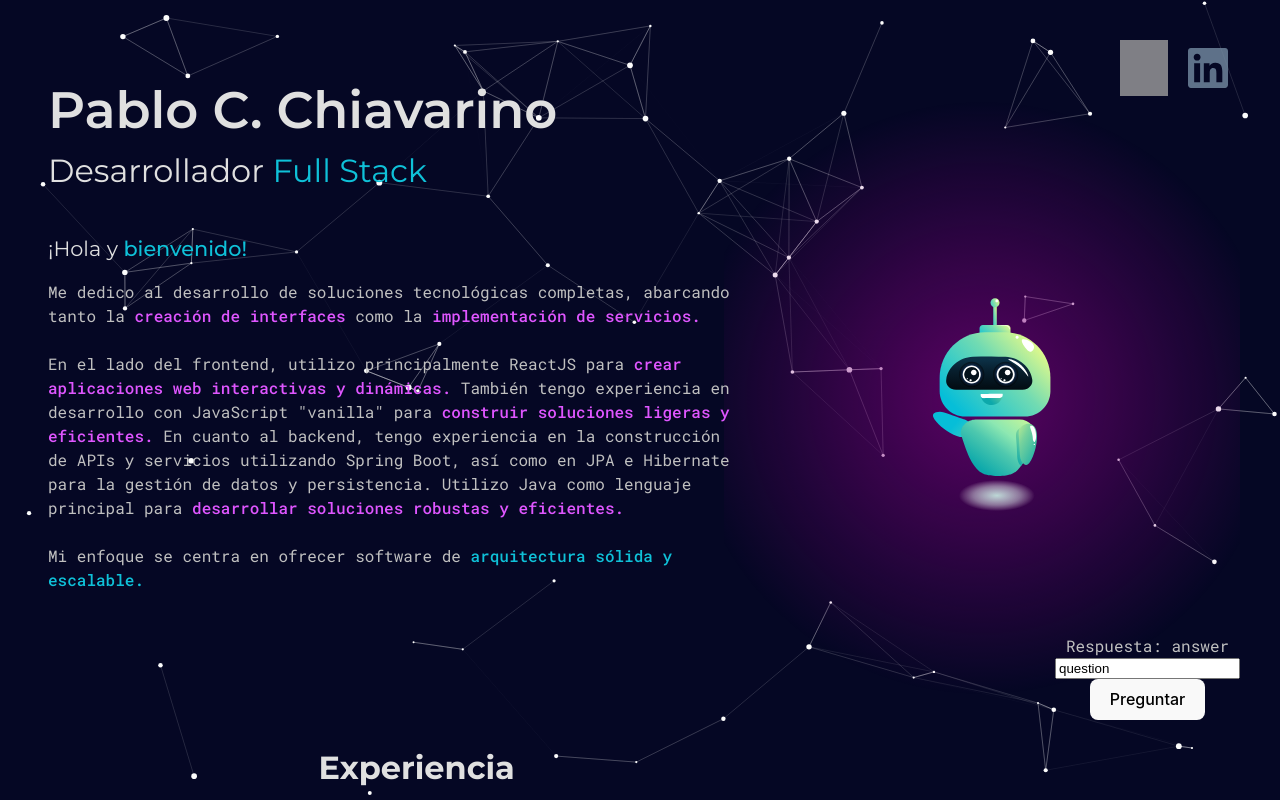
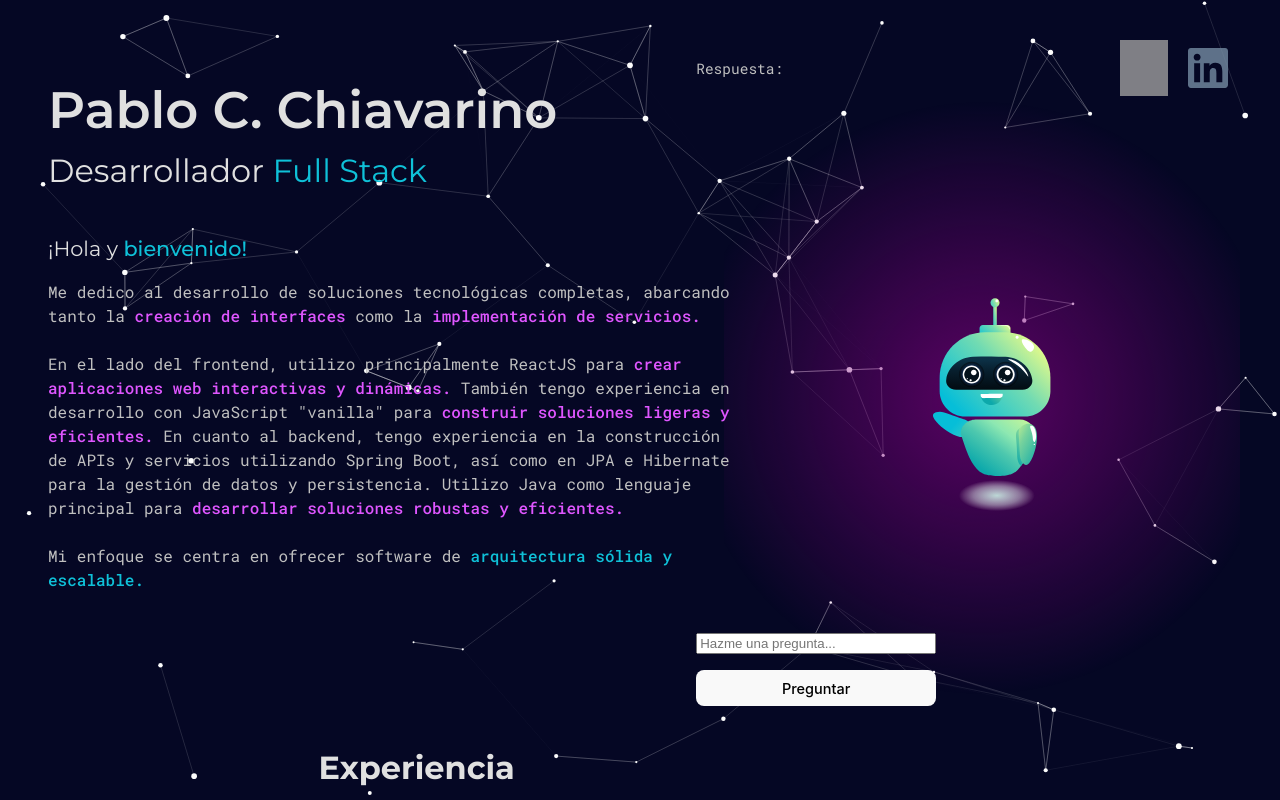
Before and after one commit to PabloC-Chiavarino/reactJs-portfolio-v2, a React (Vite) app: page / in a window 1280 px wide. Shown: the top 800 px of the page. Built offline with nearby package versions, Linux system fonts and the light colour scheme; grey boxes are pictures that could not be loaded.

Commit message:
feat: add bot question/answer logic

```diff
--- a/src/components/WebGuideRobot/index.jsx
+++ b/src/components/WebGuideRobot/index.jsx
@@ -1,63 +1,99 @@
-import React from 'react';
-import PropTypes from 'prop-types';
-import Lottie from 'lottie-react';
-import animationData from '../../assets/hiRobot.json';
-import './styles.css';
+import React, { useState } from "react";
+import PropTypes from "prop-types";
+import { config, messageResponses } from "../../config/ChatBotCfg";
+import Lottie from "lottie-react";
+import animationData from "../../assets/hiRobot.json";
+import "./styles.css";
 
-const WebGuideRobot = React.forwardRef(({location}, ref) => {
+const WebGuideRobot = React.forwardRef(({ location }, ref) => {
+   const [question, setQuestion] = useState("");
+   const [answer, setAnswer] = useState(config.initialMessage);
 
-    const { wgrLocation, scrollDirection, predominantSection } = location
+   const { wgrLocation, scrollDirection, predominantSection } = location;
 
-    console.log("wgrLocation:", wgrLocation)
-    console.log("scrollDirection:", scrollDirection)
+   console.log("wgrLocation:", wgrLocation);
+   console.log("scrollDirection:", scrollDirection);
 
-        let animationState = "wgrobot--initialPos"
+   let animationState = "wgrobot--initialPos";
 
-        if (wgrLocation === 'cta') {
-            animationState = (scrollDirection === 'down')
-                ? "wgrobot--goToCTA"
-                : "wgrobot--stayEnd";
+   const handleAnswer = (question) => {
 
-        } else if (wgrLocation === 'timeline') {
-            animationState = (scrollDirection === 'down')
+      const lowerCaseQuestion = question.toLowerCase();
+
+      let maxScore = 0;
+      let bestMatchKey = null;
+
+      Object.keys(messageResponses).forEach((key) => {
+
+         let words = key.split(" ");
+
+         let score = words.reduce((acc, word) => {
+
+               return lowerCaseQuestion.includes(word)
+                  ? acc + 1
+                  : acc;
+            },0)
+
+         if (score > maxScore) {
+            maxScore = score;
+            bestMatchKey = key;
+         }
+      })
+
+      setAnswer(messageResponses[bestMatchKey] || messageResponses.default);
+
+   };
+
+   const handleKeyDown = (e) => {
+      if (e.key === "Enter") {
+         handleAnswer(question);
+      }
+   }
+
+
+   if (wgrLocation === "cta") {
+      animationState =
+         scrollDirection === "down" ? "wgrobot--goToCTA" : "wgrobot--stayEnd";
+   } else if (wgrLocation === "timeline") {
+      animationState =
+         scrollDirection === "down"
             ? "wgrobot--goToTimeline"
             : "wgrobot--returnFromCTA";
-
-        } else if (wgrLocation === 'mainInfo' && predominantSection === 'mainInfo') {
-            animationState = (scrollDirection === 'down')
+   } else if (wgrLocation === "mainInfo" && predominantSection === "mainInfo") {
+      animationState =
+         scrollDirection === "down"
             ? "wgrobot--goToTimeline"
             : "wgrobot--returnFromTimeline";
    }
 
-
    return (
-        <>
-            <div
-                className={`wgrobot__container ${animationState}`}
-                ref={ref}
-            >
+      <div className={`wgrobot__container ${animationState}`} ref={ref}>
          <Lottie className="wgrobot" animationData={animationData} />
 
-            </div>
-            <div
-                className="chat__container"
-                ref={ref}
-                >
-                <p>Respuesta: {'answer'}</p>
+         <div className="chat__container" ref={ref}>
+            <p>Respuesta: {answer}</p>
+
+            <div className="input__container">
                <input
                   type="text"
-                    value={'question'}
+                  value={question}
                   onChange={(e) => setQuestion(e.target.value)}
+                  onKeyDown={handleKeyDown}
                   placeholder="Hazme una pregunta..."
                />
-                <button>Preguntar</button>
+               <button
+                  onClick={() => {
+                     handleAnswer(question);
+                  }}
+               >Preguntar</button>
             </div>
-        </>
-    )
-})
+         </div>
+      </div>
+   );
+});
 
 WebGuideRobot.propTypes = {
-    location: PropTypes.object
-}
+   location: PropTypes.object,
+};
 
-export default WebGuideRobot
+export default WebGuideRobot;
--- a/src/components/WebGuideRobot/styles.css
+++ b/src/components/WebGuideRobot/styles.css
@@ -5,7 +5,6 @@
    to {
       opacity: 1;
    }
-
 }
 
 @keyframes goToTimeline {
@@ -52,19 +51,34 @@
    right: 40px;
    width: 40.3%;
    height: 89%;
-    background: radial-gradient(circle at center, rgba(128,0,128,1) -30%, rgba(5,7,36,0) 67.5%);
+   background: radial-gradient(
+      circle at center,
+      rgba(128, 0, 128, 1) -30%,
+      rgba(5, 7, 36, 0) 67.5%
+   );
    z-index: 1;
 }
 
 .chat__container {
+   font-size: 14.5px;
    display: flex;
    flex-direction: column;
-    align-items: center;
-    justify-content: center;
+   justify-content: space-between;
    position: absolute;
-    right: 40px;
-    bottom: 5rem;
+   right: 14rem;
+   top: 1rem;
    z-index: 1;
+   width: 62%;
+   height: 100%;
+}
+
+.input__container {
+    display: flex;
+    flex-direction: column;
+    gap: 1rem;
+    bottom: 4rem;
+    position: relative;
+    width: 75%;
 }
 
 .wgrobot {
--- /dev/null
+++ b/src/config/ChatBotCfg.js
@@ -0,0 +1,27 @@
+const botName = "Botie";
+
+const messageResponses = {
+    bienvenido: `Hola, soy ${botName}. Fui creado por Pablo y estoy programado para contestar sobre algunos aspectos personales y profesionales sobre él. ¿Qué deseas saber?`,
+    hola: "¡Hola! ¿Puedo ayudarte?",
+    adios: "¡Hasta la próxima!",
+    chau: "¡Hasta luego!",
+    gracias: "De nada!",
+    tal: "Estoy bien y usted?",
+    frontend: `En el frontend, mi herramienta preferida es ReactJS. Con ella, creo interfaces de usuario modernas y dinámicas que mejoran la experiencia del usuario. Además, manejo JavaScript puro ("vanilla") para construir soluciones ligeras y optimizadas, sin depender de bibliotecas adicionales. Si tienes alguna duda sobre estas tecnologías o cómo las utilizo, ¡pregunta sin problema!`,
+    backend: `En el backend, trabajo principalmente con Spring Boot, una plataforma robusta y eficiente para desarrollar servicios. Utilizo JPA e Hibernate para la gestión de datos y la persistencia, lo que me permite crear APIs RESTful escalables y seguras. Siempre estoy enfocado en optimizar el rendimiento y asegurar que las aplicaciones puedan manejar una gran cantidad de usuarios simultáneamente. Si te interesa saber más sobre cómo desarrollo APIs, ¡pregúntame!`,
+    arquitectura: `Mi enfoque en la arquitectura de software es siempre crear soluciones escalables y sostenibles. Utilizo principios como la separación de responsabilidades, la modularidad y el desacoplamiento de servicios para asegurar que el software sea fácil de mantener a largo plazo. En mis proyectos, trato de balancear la eficiencia del código con la facilidad de ampliación y mantenimiento. Siempre me aseguro de que el sistema sea flexible y pueda adaptarse al crecimiento de las necesidades del negocio.`,
+    metodologias: `En mis proyectos, aplico metodologías ágiles como Scrum y Kanban para gestionar el trabajo y asegurar una entrega continua de valor. Esto me permite tener ciclos de desarrollo cortos y ajustarme rápidamente a los cambios de requisitos. También hago un uso intensivo de pruebas unitarias e integración continua para garantizar que cada parte del sistema funcione correctamente antes de ser integrada al resto del proyecto. La calidad del código y la rapidez de entrega son siempre mis prioridades.`,
+    herramientas: `Mi flujo de trabajo está respaldado por un conjunto de herramientas que optimizan tanto el desarrollo frontend como backend. Para crear interfaces de usuario dinámicas y optimizadas, utilizo ReactJS junto con herramientas como Webpack y Babel, que me permiten gestionar el bundling y la transpilación del código. En el backend, Spring Boot es mi marco de trabajo principal para crear APIs robustas, mientras que utilizo JPA e Hibernate para gestionar la persistencia de datos de manera eficiente. Para mantener la calidad y la estabilidad del código, empleo herramientas de testing como JUnit en el backend y pruebas de integración para asegurar que todo el sistema funcione perfectamente. Además, con Git y GitHub gestiono el código fuente y colaboro en equipo.`,
+    proyectos: `He trabajado en una variedad de proyectos, desde aplicaciones web interactivas hasta APIs RESTful robustas. En un proyecto reciente, diseñé una plataforma de gestión de tareas utilizando ReactJS en el frontend y Spring Boot en el backend, con JPA para la persistencia. El sistema fue escalado para soportar miles de usuarios simultáneos. Si deseas conocer más detalles sobre mis proyectos o ejemplos específicos, ¡no dudes en preguntar!`,
+    aprendizajes: `Me encanta aprender y constantemente busco mejorar mis habilidades. Algunos de los últimos temas que he estudiado incluyen el uso de microservicios en Spring Boot, la optimización de rendimiento en aplicaciones ReactJS, y las mejores prácticas en la implementación de APIs RESTful. También me interesa explorar nuevas herramientas y tecnologías según las necesidades planteadas.`,
+    retos: `Uno de los mayores retos que enfrento como desarrollador es mantener un equilibrio entre la velocidad de desarrollo y la calidad del software. Aunque siempre busco entregar soluciones de manera rápida y eficiente, también me esfuerzo por asegurarme de que el código sea limpio, bien documentado y fácil de mantener a largo plazo. Además, enfrentarme a nuevos desafíos tecnológicos y estar al día con las mejores prácticas es algo que me mantiene motivado.`,
+    default: "Lo siento, no entendí eso.",
+}
+
+const config = {
+  botName: botName,
+  initialMessage: messageResponses.welcome
+}
+
+
+export { config, messageResponses };
```
Also changed, not shown: 1 other file (tests, documents, lock files or other folders). Lines whose indentation alone changed are shown as unchanged.
